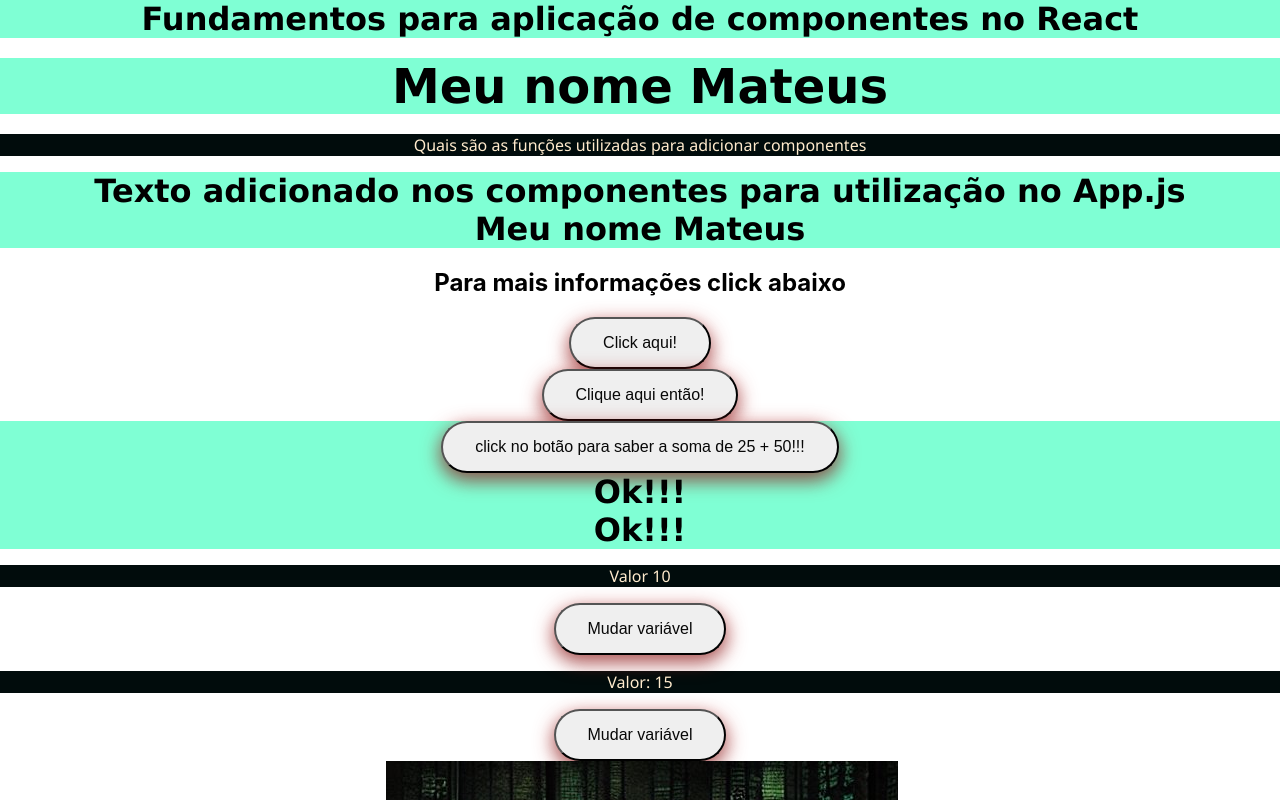
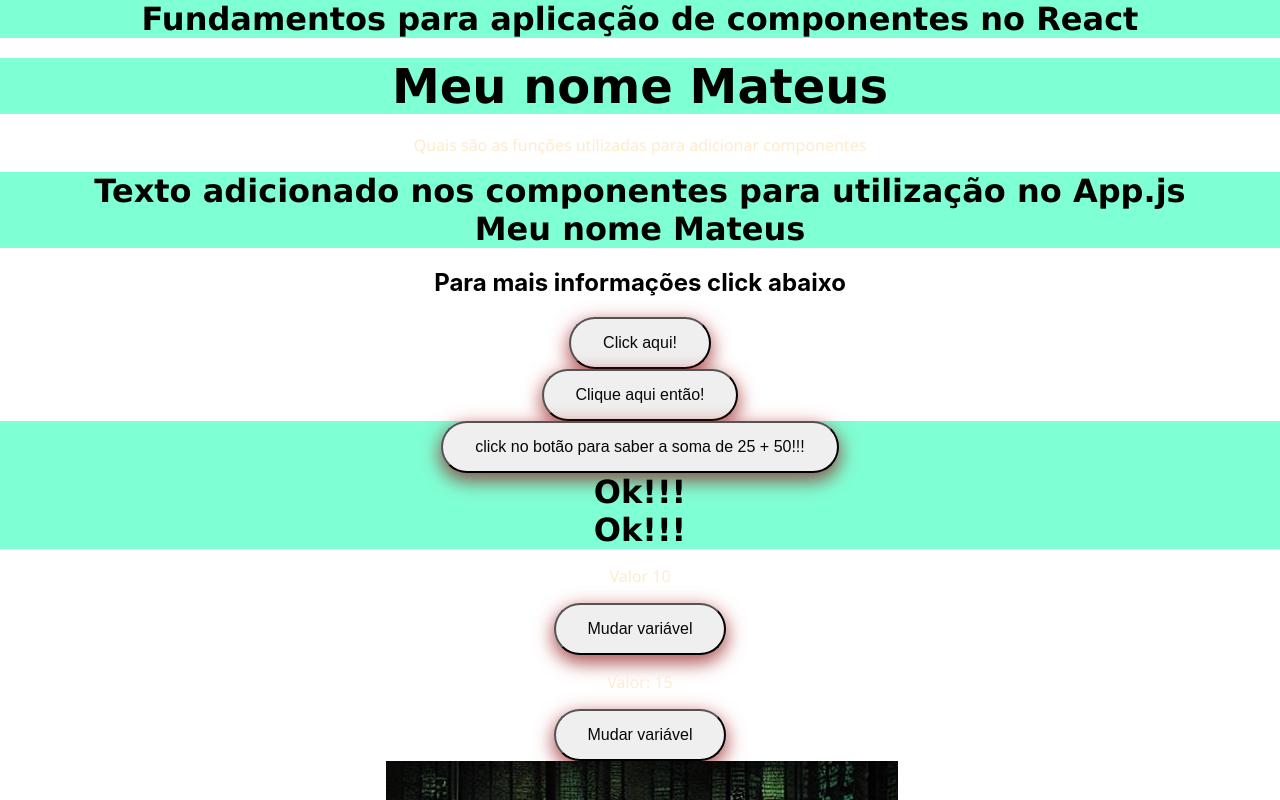
Before and after one commit to mateusribeirocampos/Curso_MRC_REACT, a React (Create React App) app: page / in a window 1280 px wide. Shown: the top 800 px of the page. Built offline with nearby package versions, Linux system fonts and the light colour scheme.

Commit message:
Index.css

```diff
--- a/src/index.css
+++ b/src/index.css
@@ -22,7 +22,6 @@ p {
   font-family: 'Segoe UI', Tahoma, Geneva, Verdana, sans-serif;
   color: blanchedalmond;
   font-weight: 100;
-  background-color: rgb(1, 12, 12);
 }
 
 button {
```
